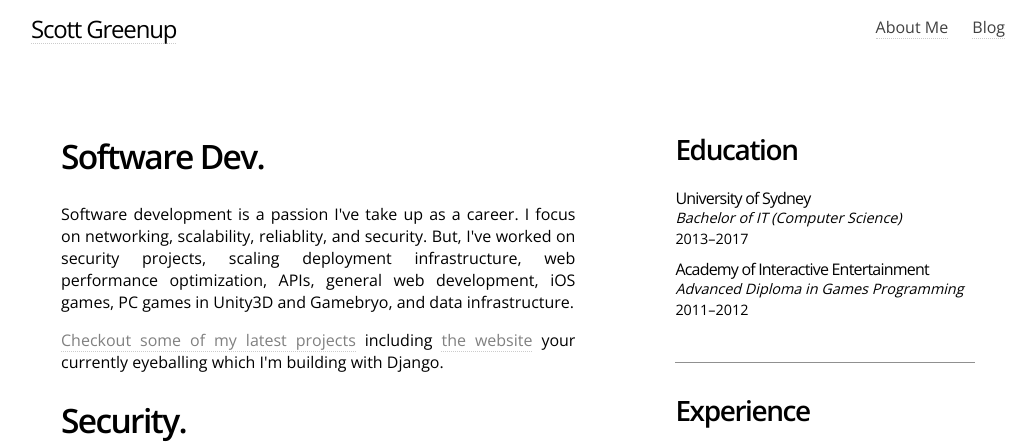
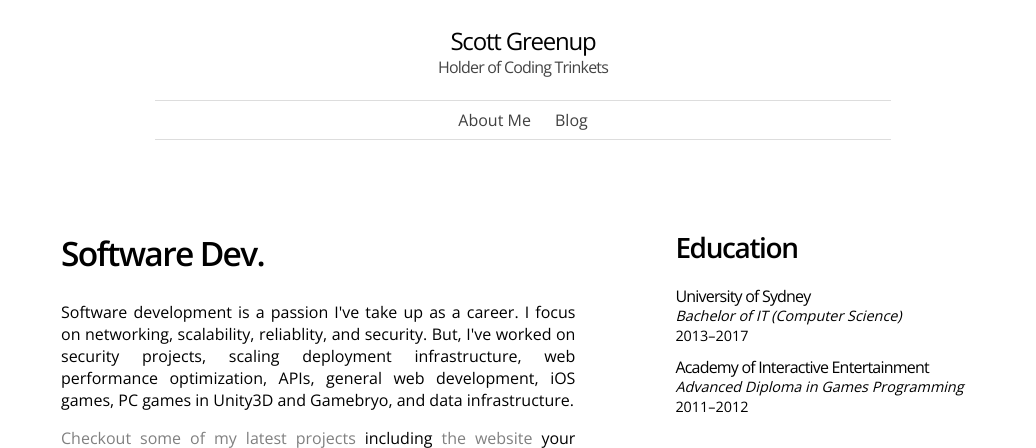
Before and after one commit to scottgreenup/website, a Django app: page /about/ in a window 1280 px wide. Shown: the top 448 px of the page, without its empty margins (117-1153 px from the left). Run offline with Django 3.2, Linux system fonts and the light colour scheme.

Commit message:
center header instead of fixed top

```diff
--- a/django-app/pages/static/css/header-normal.css
+++ b/django-app/pages/static/css/header-normal.css
@@ -2,7 +2,7 @@ header {
   background-color: #FFF;
   color: #000;
   margin: 0 auto;
-  max-width: 1024px;
+  max-width: 800px;
   padding: 16px 0px;
 
   -webkit-box-sizing: border-box;
@@ -16,19 +16,33 @@ header {
 
 header h1 {
   color: #000;
-  display: inline-block;
-  margin: 0;
+  margin-top: 0.5em;
+  margin-bottom: 0.2em;
   font-weight: 300;
   font-size: 1.5em;
+  text-align: center;
+}
+
+header h2 {
+  color: #444;
+  margin: 0.1em 0;
+  padding: 0;
+  font-weight: 200;
+  font-size: 1.0em;
+  text-align: center;
 }
 
 nav {
   color: #FFF;
-  display: inline-block;
-  float:right;
   font-size: 1em;
   font-weight: 300;
-  text-align: right;
+  text-align: center;
+  padding: 0.5em;
+  margin: 0 auto;
+  margin-top: 1.5em;
+  border-top: 1px solid #DDD;
+  border-bottom: 1px solid #DDD;
+  width: 90%;
 }
 
 nav > a {
@@ -36,6 +50,7 @@ nav > a {
   font-size: 1em;
   font-weight: 300;
   margin: 0px 10px;
+  border-bottom: none;
 }
 
 nav > a:hover {
--- a/django-app/pages/templates/base.html
+++ b/django-app/pages/templates/base.html
@@ -11,14 +11,13 @@
   </head>
   <body>
 
-    <header class="content">
-      <div class="header-container">
-      <a href="/"><h1>Scott Greenup</h1></a>
+    <header>
+        <a href="/"><h1>Scott Greenup</h1></a>
+        <h2>Holder of Coding Trinkets</h2>
         <nav>
           <a href="/about">About Me</a>
           <a href="/blog">Blog</a>
         </nav>
-      </div>
     </header>
 
     {% block content %}
```
